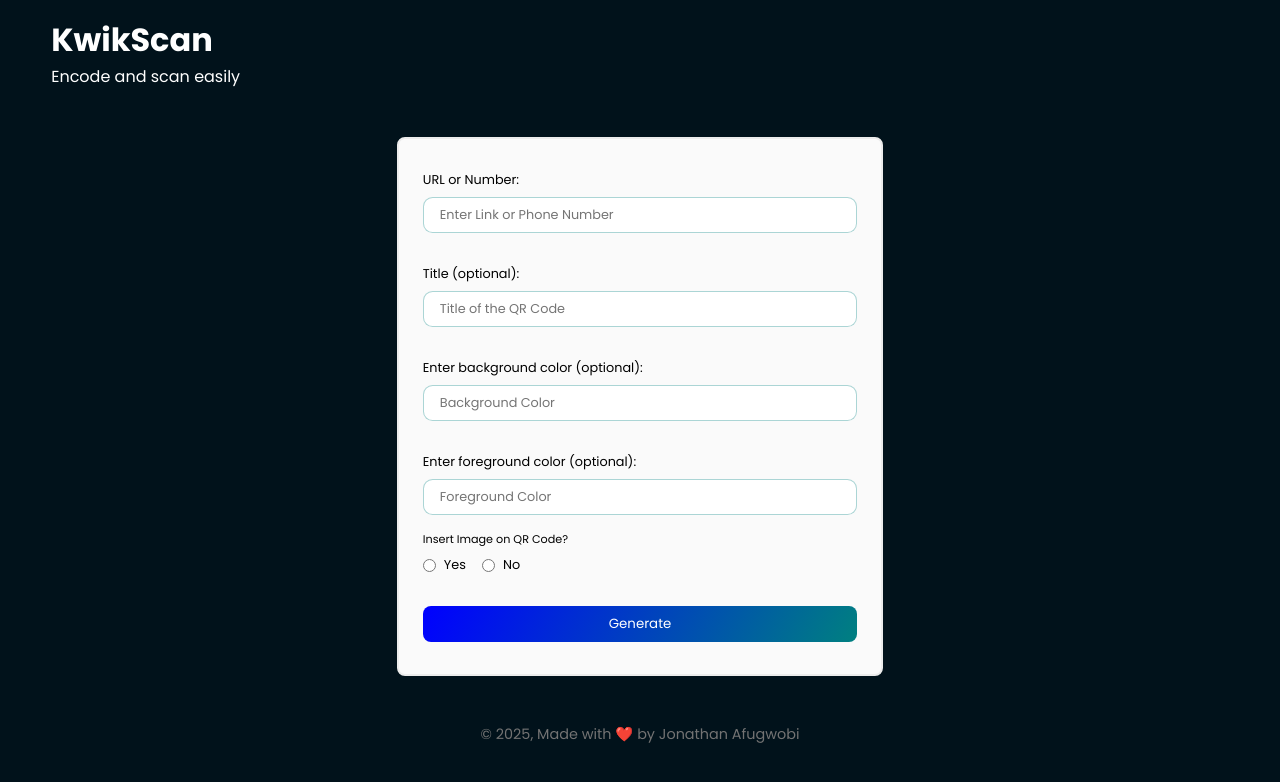
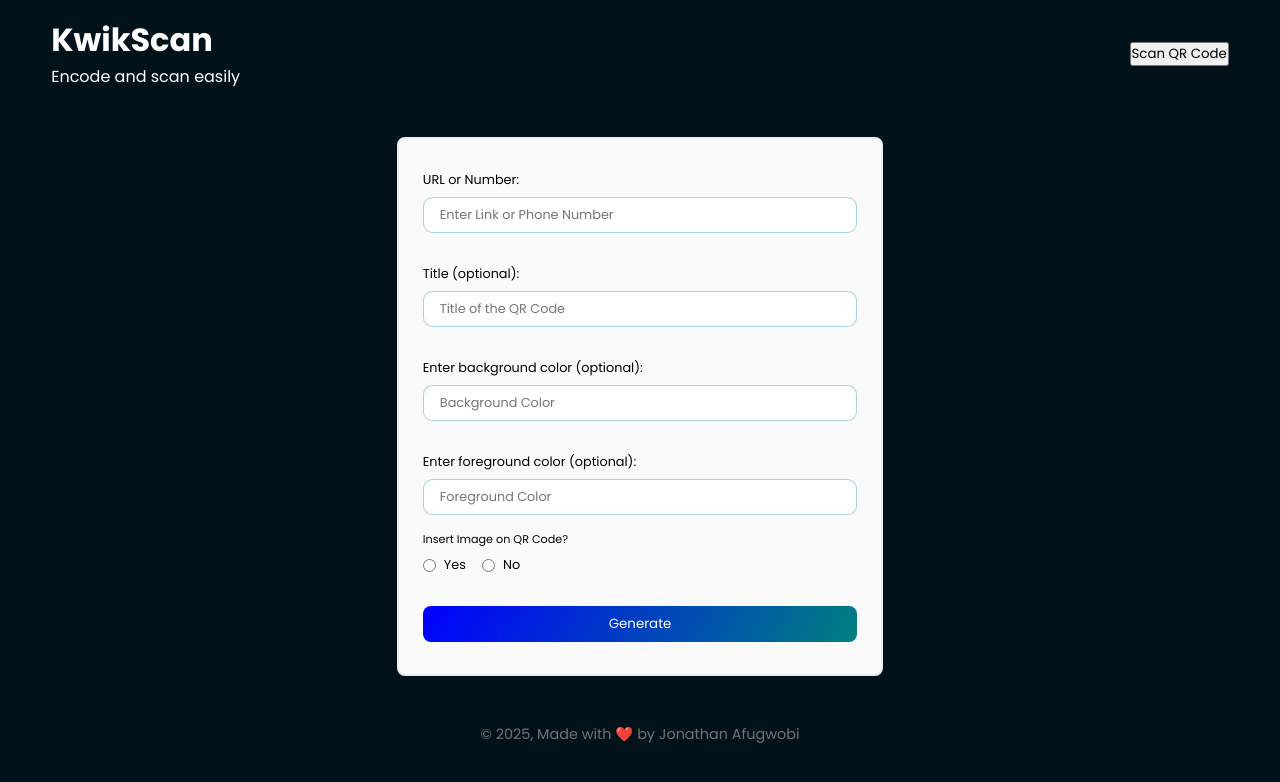
Before and after one commit to Dopetwist/React-QR-Code-generator, a React (Vite) app: page / in a window 1280 px wide. Shown: the top 782 px of the page. Built offline with nearby package versions, Linux system fonts and the light colour scheme.

Commit message:
Add scan functionality and styles

```diff
--- a/src/components/Header.jsx
+++ b/src/components/Header.jsx
@@ -1,9 +1,16 @@
+import QrScan from "./QrScan";
 
 function Header() {
     return (
         <div id="header">
-            <h1> KwikScan </h1>
-            <p> Encode and scan easily </p>
+            <div className="header-logo">
+                <h1> KwikScan </h1>
+                <p> Encode and scan easily </p>
+            </div>
+
+            <div className="qr-scan">
+                <QrScan />
+            </div>
         </div>
     )
 }
--- a/src/components/QrScan.jsx
+++ b/src/components/QrScan.jsx
@@ -1,10 +1,37 @@
+import { Html5Qrcode } from "html5-qrcode";
+import { useState } from "react";
 
 function QrScan() {
+    const [scanner, setScanner] = useState(null);
+
+    const startScan = () => {
+        const html5QrCode = new Html5Qrcode("reader");
+        setScanner(html5QrCode);
+
+        html5QrCode.start(
+        { facingMode: "environment" },
+        { fps: 10, qrbox: { width: 250, height: 250 } },
+        (decodedText) => {
+            console.log("Scanned:", decodedText);
+            html5QrCode.stop();
+            document.getElementById("reader").style.display = "none";
+        }
+        );
+
+        document.getElementById("reader").style.display = "block";
+    };
+
     return (
-        <div>
-
+        <div id="scan-con">
+            <button
+            onClick={startScan}
+            id="scan-btn"
+            >
+                Scan QR Code
+            </button>
+            <div id="reader" style={{ width: "300px", display: "none" }}></div>
         </div>
-    )
+    );
 }
 
 export default QrScan;
--- a/src/index.css
+++ b/src/index.css
@@ -15,6 +15,9 @@ body {
     width: 100%;
     color: #fff;
     padding: 1rem 4%;
+    display: flex;
+    justify-content: space-between;
+    align-items: center;
 }
 
 .container {
@@ -230,6 +233,10 @@ section.logo p {
     margin-right: 0.5rem;
 }
 
+#scan-con {
+    width: max-content;
+}
+
 .overlay.darken {
     position: fixed;
     top: 0;
@@ -273,6 +280,17 @@ section.logo p {
         align-items: center;
         flex-direction: column;
     }
+
+    #scan-con {
+        margin-top: 2rem;
+    }
+
+    .header-logo {
+        display: flex;
+        justify-content: center;
+        align-items: center;
+        flex-direction: column;
+    }
 }
 
 @media (min-width: 480px) and (max-width: 679px) {
@@ -282,6 +300,17 @@ section.logo p {
     }
 
     #header {
+        display: flex;
+        justify-content: center;
+        align-items: center;
+        flex-direction: column;
+    }
+
+    #scan-con {
+        margin-top: 2rem;
+    }
+
+    .header-logo {
         display: flex;
         justify-content: center;
         align-items: center;
@@ -304,6 +333,17 @@ section.logo p {
     .svg-parent {
         width: 70%;
     }
+
+    #scan-con {
+        margin-top: 2rem;
+    }
+
+    .header-logo {
+        display: flex;
+        justify-content: center;
+        align-items: center;
+        flex-direction: column;
+    }
 }
 
 @media (min-width: 800px) and (max-width: 1023px) {
```
